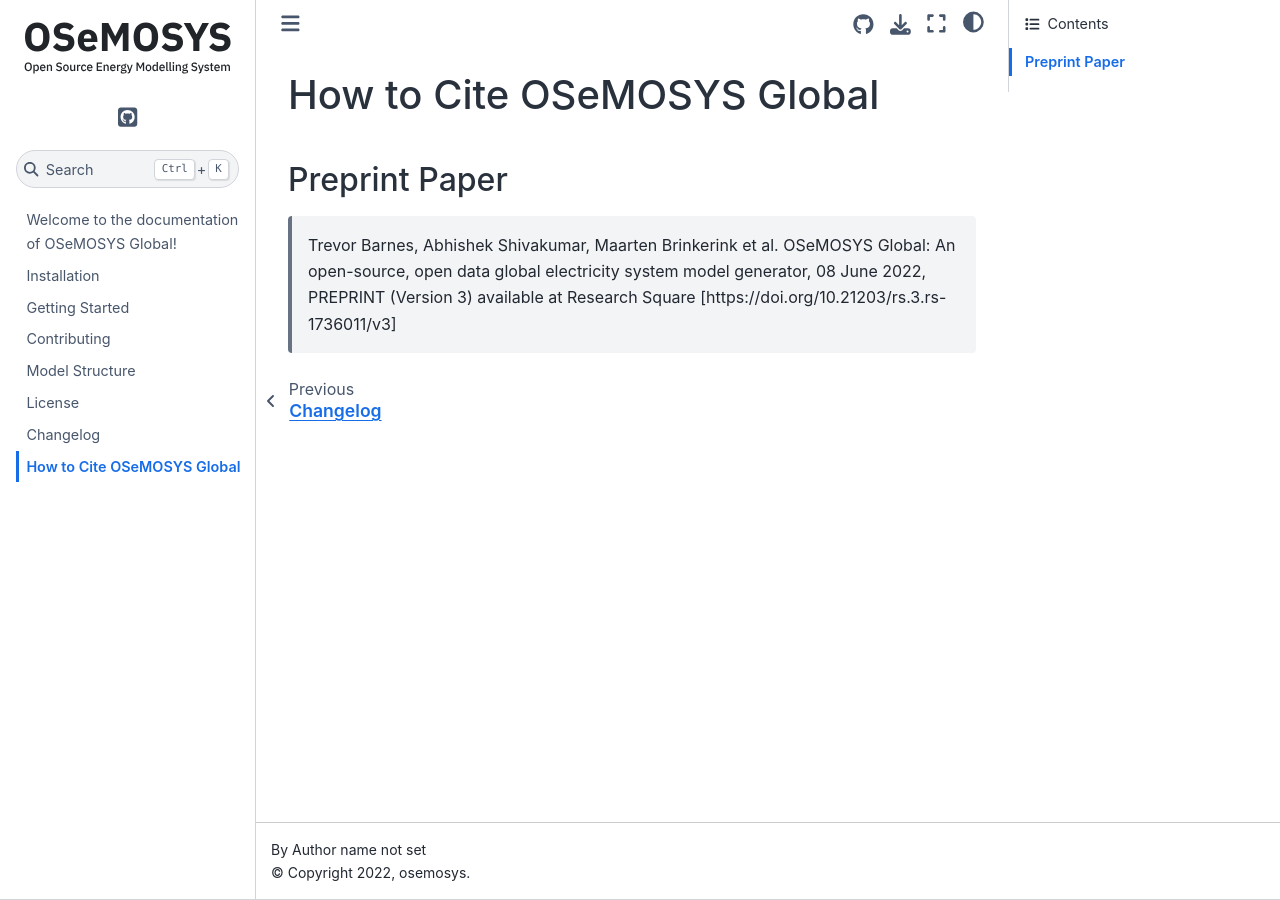
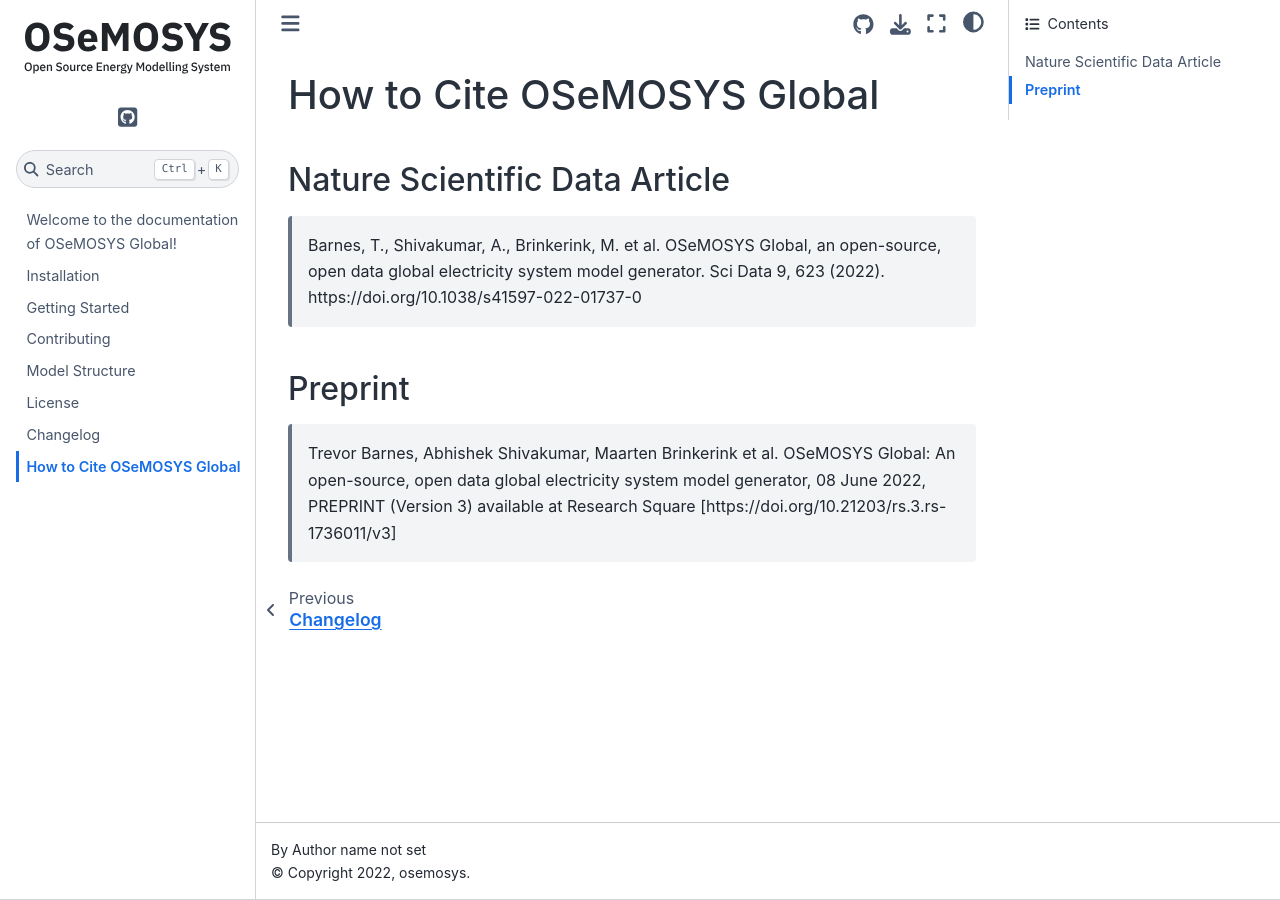
Before and after one commit to OSeMOSYS/osemosys_global, a Sphinx documentation site: the page built from docs/citing.md, in a window 1280 px wide. Built offline with Sphinx 7.4.7 and the Sphinx Book theme 1.1.4, drawn with Linux system fonts in a browser that asks for light colours; the version number is read from the project's files by our own code.

Commit message:
Update citing.md

```diff
--- a/docs/citing.md
+++ b/docs/citing.md
@@ -1,5 +1,9 @@
 # How to Cite OSeMOSYS Global
 
-## Preprint Paper
+## Nature Scientific Data Article
+
+> Barnes, T., Shivakumar, A., Brinkerink, M. et al. OSeMOSYS Global, an open-source, open data global electricity system model generator. Sci Data 9, 623 (2022). https://doi.org/10.1038/s41597-022-01737-0
+
+## Preprint
 
 > Trevor Barnes, Abhishek Shivakumar, Maarten Brinkerink et al. OSeMOSYS Global: An open-source, open data global electricity system model generator, 08 June 2022, PREPRINT (Version 3) available at Research Square [https://doi.org/10.21203/rs.3.rs-1736011/v3]
```
